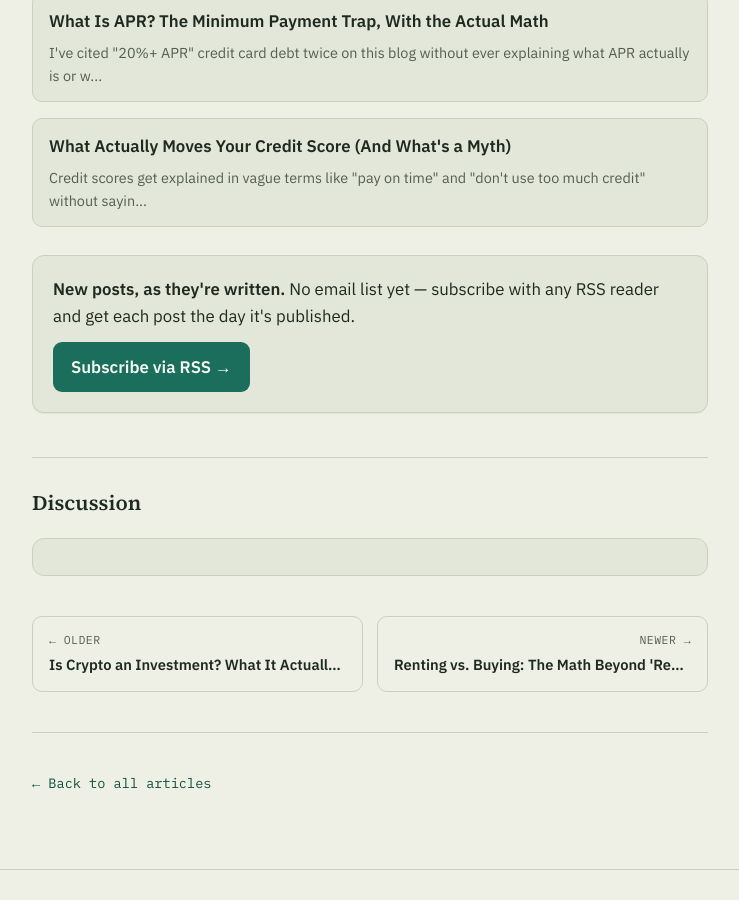
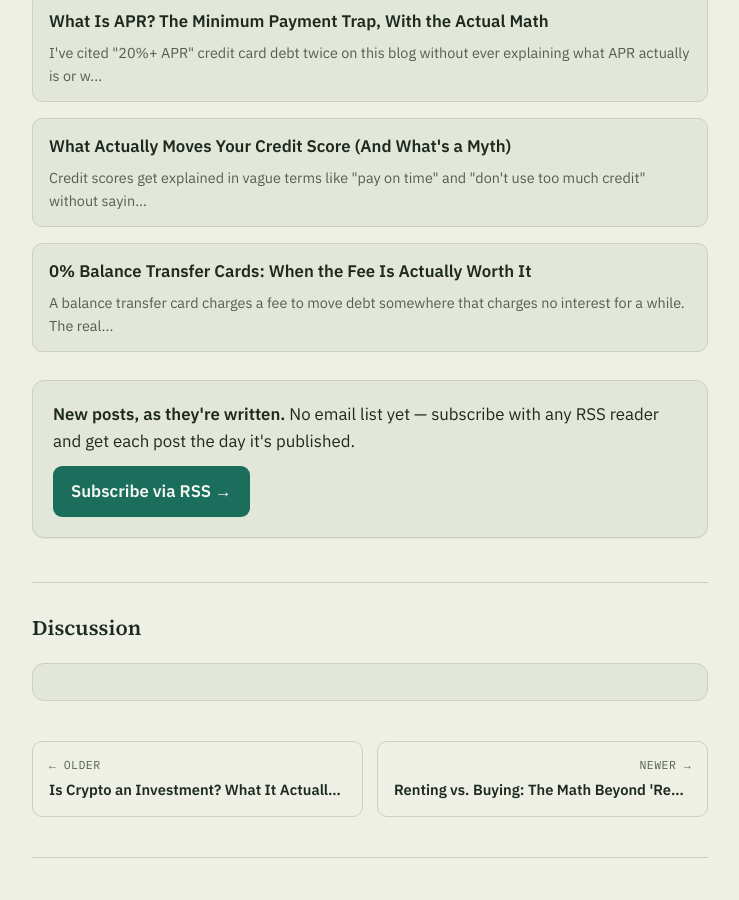
Before and after one commit to KevinKearns1/compound-notes, a Jekyll site: the page built from _posts/2026-10-28-credit-card-rewards-worth-it.md, in a window 1280 px wide and 900 px high, scrolled down 3127 px. Shown: the whole window, without its empty margins (270-1009 px from the left). Built offline with Jekyll 4.4.1, drawn with Linux system fonts in a browser that asks for light colours; comment, search, counter and statistics services are not loaded; part of the change alters nothing that is shown.

Commit message:
Add post: 0% balance transfer cards -- when the fee is actually worth it
Closes a gap in the credit-cost cluster (APR, credit card rewards,
credit score) that never covered balance transfers. Verified math:
$5,000 at 22% APR over 15 months costs $764 in interest vs. a $150
fee (3%) on a 0% transfer card -- net savings ~$614, with a breakeven
transfer fee of ~15.3% (far above the real-world 3-5% range), so the
fee is almost never the actual obstacle. Also models the partial-
payoff case (25%/50% still unpaid when the promo ends) to show the
transfer still usually wins even then, and covers the two real risks:
a missed payment voiding the promo rate, and new purchases on the
same card not getting 0% treatment.

Links back to what-is-apr, credit-card-rewards-worth-it, and
what-actually-moves-your-credit-score; all three updated with this
post in their own `related:` front matter for bidirectional
discovery. New cover art (balance-transfer.svg/.png): debt crossing a
bridge through a one-time-fee toll booth toward a "0% limited time"
sign.

Co-Authored-By: Claude Sonnet 5 <noreply@anthropic.com>
Claude-Session: https://claude.ai/code/session_01BBVAQBJGK5wp4bPG2d6npL

```diff
--- a/_posts/2026-09-12-what-actually-moves-your-credit-score.md
+++ b/_posts/2026-09-12-what-actually-moves-your-credit-score.md
@@ -12,7 +12,7 @@ reading_time: 7
 cover: /assets/images/covers/credit-score.svg
 image: /assets/images/covers/credit-score.png
 cover_alt: "A gauge dial with five weighted sections of different sizes, illustrating the unequal factors that make up a credit score"
-related: [what-is-apr]
+related: [what-is-apr, balance-transfer-credit-cards]
 ---
 
 Everything else on this site is about investing, but your credit score affects things investing never touches — the interest rate on a car loan, whether you get approved for an apartment, sometimes even job applications. I've never actually broken down what moves it, so here it is.
--- a/_posts/2026-10-22-what-is-apr.md
+++ b/_posts/2026-10-22-what-is-apr.md
@@ -11,7 +11,7 @@ reading_time: 7
 cover: /assets/images/covers/apr-minimum-payment.svg
 image: /assets/images/covers/apr-minimum-payment.png
 cover_alt: "A snail carrying a shrinking coin up a long steep hill marked with a distant finish flag, illustrating how slowly a credit card balance shrinks under minimum payments"
-related: [50-30-20-budget-rule, what-is-compound-interest]
+related: [50-30-20-budget-rule, what-is-compound-interest, balance-transfer-credit-cards]
 ---
 
 I've cited "20%+ APR credit card debt" twice on this blog — in the [budget rule post]({{ '/50-30-20-budget-rule/' | relative_url }}) and the [compound interest post]({{ '/what-is-compound-interest/' | relative_url }}) — without ever explaining what APR actually is, or showing what "just pay the minimum" actually does to a balance over time. The real math is worse than the sticker number suggests.
--- a/_posts/2026-10-28-credit-card-rewards-worth-it.md
+++ b/_posts/2026-10-28-credit-card-rewards-worth-it.md
@@ -11,7 +11,7 @@ reading_time: 6
 cover: /assets/images/covers/credit-card-rewards.svg
 image: /assets/images/covers/credit-card-rewards.png
 cover_alt: "A small pile of reward coins being outweighed by a single larger coin marked with a percent sign, illustrating how interest charges can overwhelm an entire year of credit card rewards"
-related: [what-is-apr, what-actually-moves-your-credit-score]
+related: [what-is-apr, what-actually-moves-your-credit-score, balance-transfer-credit-cards]
 ---
 
 Credit card rewards get marketed like free money, and they can genuinely be close to that — but only under one specific condition that doesn't get stated often enough. The real math, worked through, shows how little it actually takes to erase an entire year of cashback.
--- /dev/null
+++ b/_posts/2026-11-02-balance-transfer-credit-cards.md
@@ -0,0 +1,70 @@
+---
+layout: post
+title: "0% Balance Transfer Cards: When the Fee Is Actually Worth It"
+date: 2026-11-02
+description: >-
+  A balance transfer card charges a fee to move debt somewhere that
+  charges no interest for a while. The real math on when that fee
+  pays for itself — and the two ways people accidentally blow the deal.
+tags: [fundamentals, credit]
+reading_time: 7
+cover: /assets/images/covers/balance-transfer.svg
+image: /assets/images/covers/balance-transfer.png
+cover_alt: "A pile of debt moving across a bridge toward a sign reading 0% for a limited time, with a small toll booth charging a one-time fee to cross"
+related: [what-is-apr, credit-card-rewards-worth-it, what-actually-moves-your-credit-score]
+---
+
+I've written about [APR]({{ '/what-is-apr/' | relative_url }}) and what carrying a balance actually costs, and about [when credit card rewards are worth it]({{ '/credit-card-rewards-worth-it/' | relative_url }}), without ever covering the tool most directly built for someone who's already carrying a balance: a 0% balance transfer card. It charges a fee to do something that sounds almost too simple — move the debt somewhere that charges no interest for a while.
+
+## The one-sentence version
+
+A balance transfer card lets you move existing credit card debt onto a new card that charges 0% interest for a limited promotional period (commonly 12-18 months), in exchange for a one-time transfer fee (commonly 3-5% of the balance) — and for most real balances, that fee is small compared to the interest it avoids, as long as the balance actually gets paid off before the promo period ends.
+
+<!--more-->
+
+## The actual math
+
+Here's $5,000 in credit card debt, paid off evenly over 15 months, compared two ways: staying on a standard card at a representative 22% [APR]({{ '/what-is-apr/' | relative_url }}), versus transferring to a 0% card with a 3% transfer fee.
+
+| | Standard card (22% APR) | Balance transfer (0% APR, 3% fee) |
+|---|---|---|
+| Upfront cost | $0 | **$150** (3% fee) |
+| Interest over 15 months | **$764** | $0 |
+| **Total cost** | **$764** | **$150** |
+
+**Net savings: about $614** — on one balance, over one promo period, from a fee that's a sixth the size of the interest it replaces. The fee isn't a rounding error, but it's not close to canceling out the benefit either.
+
+## Why the fee almost never makes this not worth it
+
+Run the math backward: at what transfer fee would this balance stop being worth transferring? For this $5,000 example, the breakeven fee is about **15.3%** of the balance — meaning a card would have to charge five times the typical 3% fee before the standard card's interest cost caught up to it. Real balance transfer fees cluster in the 3-5% range. **The fee is essentially never the reason a balance transfer stops making sense for someone who can actually pay off the balance in the promo window** — the real risk is somewhere else entirely.
+
+## The actual risk: not finishing in time
+
+The math above assumes the balance gets paid off before the 0% period ends. Here's what happens if it doesn't — same $5,000 transfer, but some of it is still unpaid when the promo expires and the rest has to be paid off over 6 more months at the standard 22% APR:
+
+| Unpaid at promo's end | Extra interest after the promo | Total cost (fee + extra interest) |
+|---|---|---|
+| 25% ($1,250) | $81 | **$231** |
+| 50% ($2,500) | $163 | **$313** |
+
+Even leaving half the balance unpaid when the promo expires, the total cost ($313) is still less than half of what the standard card would have cost ($764) — a balance transfer is hard to make into a genuinely bad deal through slow payoff alone. But the advantage shrinks fast the longer a balance lingers, and it disappears entirely for someone who transfers the debt and then doesn't change their payoff behavior at all, just resets the clock on the same problem.
+
+## The two ways people actually blow this deal
+
+**Missing a payment.** This is the one that matters most and gets mentioned least. Many balance transfer cards include a term that a late or missed payment **ends the 0% promotional rate early**, sometimes immediately reverting the entire remaining balance to the card's standard — often high, penalty-level — APR. The fix is mechanical, not financial: set up autopay for at least the minimum payment the day the card is opened, before thinking about the rest of the payoff plan.
+
+**Assuming new purchases are also 0%.** On most balance transfer cards, the 0% rate applies only to the *transferred balance* — new purchases on the same card typically start accruing interest at the standard rate immediately, with no grace period, because there's already a balance carried. Someone who transfers debt to "fix" their interest problem and then keeps using the same card for everyday spending can end up paying interest on new purchases while still in the middle of a supposedly interest-free payoff — worth checking the specific card's terms, since this detail varies and is easy to miss.
+
+## What it does to your credit score
+
+A balance transfer touches a couple of the factors from [what actually moves a credit score]({{ '/what-actually-moves-your-credit-score/' | relative_url }}): opening a new card triggers a hard inquiry and slightly lowers your average account age (both minor, both temporary), while paying down the balance on the old card — and the new card starting with a load of debt against presumably higher available credit — generally improves your utilization ratio, which is roughly 30% of the score and one of the two factors that matter most. Net effect for most people is modestly positive within a few months, not a reason to avoid the move on credit-score grounds alone.
+
+## When it's genuinely not worth it
+
+**The balance is small.** A $500 balance at 22% APR over 15 months costs around $76 in interest — a 3% transfer fee ($15) would still technically save money, but the hassle of opening a new account, tracking a new due date, and managing a payoff plan isn't obviously worth it for savings that small. This math scales with the balance; it's a real tool for four-figure debt, not pocket change.
+
+**There's no realistic payoff plan.** A balance transfer buys time at a lower cost — it doesn't erase the debt or fix whatever created it. Moving $5,000 to a 0% card without a plan to actually pay $333+/month toward it just delays the same interest cost to whenever the promo ends, with a new card and a reset clock, which is a worse position than having addressed it directly.
+
+## The takeaway
+
+For an existing balance someone can realistically pay off within the promotional window, a balance transfer card's fee is almost always worth paying — the real-world math favors it by a wide margin, and the fee is rarely the obstacle it sounds like. The actual risks are behavioral, not arithmetic: missing a payment that voids the promo, charging new purchases to the same card and assuming they're also interest-free, or treating the lower rate as solved instead of as a deadline. Get those three things right, and the fee is one of the more reliably good trades available in consumer credit.
```
Also changed, not shown: assets/images/covers/balance-transfer.png (added), assets/images/covers/balance-transfer.svg (added).
